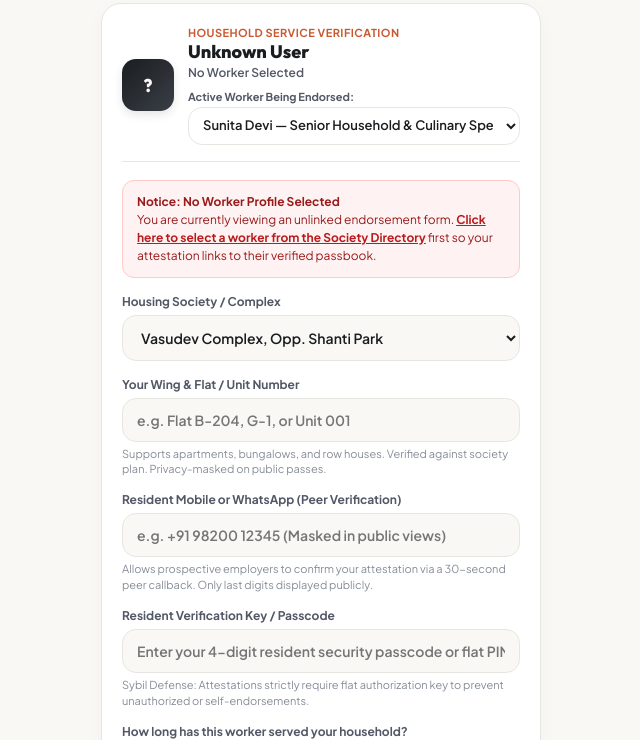
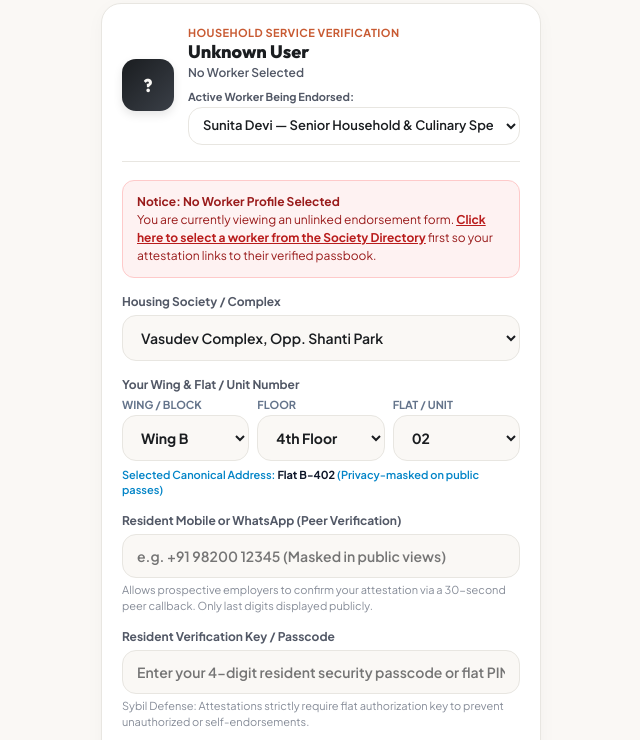
Before and after one commit to Goomba-Koopa/Maanyata-PRJKT, a plain HTML site: page endorse.html in a window 1280 px wide. Shown: the part 60-800 px from the top of the page, without its empty margins (319-959 px from the left). Drawn offline with Linux system fonts and the light colour scheme; no server answers.

Commit message:
feat(endorse): replace free-text address with 3-segment deterministic dropdown selector

```diff
--- a/endorse.html
+++ b/endorse.html
@@ -330,11 +330,74 @@
           <input type="text" id="resSocietyCustom" class="form-input" style="display:none; margin-top:8px;" placeholder="Enter Registered Society Name (e.g. Royal Complex CHS)">
         </div>
 
-        <!-- Flat / Household -->
+        <!-- Flat / Household (Anti-Defamation Deterministic Unit Selector) -->
         <div class="form-group">
-          <label class="form-label" for="resHousehold">Your Wing & Flat / Unit Number</label>
-          <input type="text" id="resHousehold" class="form-input" placeholder="e.g. Flat B-204, G-1, or Unit 001" required autocomplete="off">
-          <div class="form-hint" id="resHouseholdHint">Supports apartments, bungalows, and row houses. Verified against society plan. Privacy-masked on public passes.</div>
+          <label class="form-label">Your Wing & Flat / Unit Number</label>
+          <div style="display:grid; grid-template-columns: 1fr 1fr 1fr; gap: 8px;">
+            <div>
+              <label for="resWing" style="font-size:11px; font-weight:700; color:#64748B; text-transform:uppercase; margin-bottom:4px; display:block;">Wing / Block</label>
+              <select id="resWing" class="form-select" onchange="syncHouseholdUnit()" style="font-weight:700;">
+                <option value="A">Wing A</option>
+                <option value="B" selected>Wing B</option>
+                <option value="C">Wing C</option>
+                <option value="D">Wing D</option>
+                <option value="E">Wing E</option>
+                <option value="F">Wing F</option>
+                <option value="G">Wing G</option>
+                <option value="H">Wing H</option>
+                <option value="Tower 1">Tower 1</option>
+                <option value="Tower 2">Tower 2</option>
+                <option value="Row House">Row House</option>
+                <option value="Bungalow">Bungalow</option>
+              </select>
+            </div>
+            <div>
+              <label for="resFloor" style="font-size:11px; font-weight:700; color:#64748B; text-transform:uppercase; margin-bottom:4px; display:block;">Floor</label>
+              <select id="resFloor" class="form-select" onchange="syncHouseholdUnit()" style="font-weight:700;">
+                <option value="G">Ground</option>
+                <option value="1">1st Floor</option>
+                <option value="2">2nd Floor</option>
+                <option value="3">3rd Floor</option>
+                <option value="4" selected>4th Floor</option>
+                <option value="5">5th Floor</option>
+                <option value="6">6th Floor</option>
+                <option value="7">7th Floor</option>
+                <option value="8">8th Floor</option>
+                <option value="9">9th Floor</option>
+                <option value="10">10th Floor</option>
+                <option value="11">11th Floor</option>
+                <option value="12">12th Floor</option>
+                <option value="13">13th Floor</option>
+                <option value="14">14th Floor</option>
+                <option value="15">15th Floor</option>
+                <option value="16">16th Floor</option>
+                <option value="17">17th Floor</option>
+                <option value="18">18th Floor</option>
+                <option value="19">19th Floor</option>
+                <option value="20">20th Floor</option>
+                <option value="21">21st Floor</option>
+                <option value="22">22nd Floor</option>
+              </select>
+            </div>
+            <div>
+              <label for="resFlatNum" style="font-size:11px; font-weight:700; color:#64748B; text-transform:uppercase; margin-bottom:4px; display:block;">Flat / Unit</label>
+              <select id="resFlatNum" class="form-select" onchange="syncHouseholdUnit()" style="font-weight:700;">
+                <option value="01">01</option>
+                <option value="02" selected>02</option>
+                <option value="03">03</option>
+                <option value="04">04</option>
+                <option value="05">05</option>
+                <option value="06">06</option>
+                <option value="07">07</option>
+                <option value="08">08</option>
+              </select>
+            </div>
+          </div>
+          <!-- Hidden synthesized canonical unit passed to storage and guards -->
+          <input type="hidden" id="resHousehold" value="Flat B-402">
+          <div class="form-hint" id="resHouseholdHint" style="margin-top:6px; font-weight:600; color:#0284C7;">
+            Selected Canonical Address: <span id="resHouseholdPreview" style="font-weight:800; color:#0F172A;">Flat B-402</span> (Privacy-masked on public passes)
+          </div>
         </div>
 
         <!-- Resident Peer Callback (Anti-Sybil Grounding) -->
@@ -718,32 +781,45 @@
         .trim();
     }
 
+    // Canonical Household Unit Synthesizer (No-Keyboard Deterministic Engine)
+    function syncHouseholdUnit() {
+      const wingEl = document.getElementById("resWing");
+      const floorEl = document.getElementById("resFloor");
+      const flatEl = document.getElementById("resFlatNum");
+      const targetInput = document.getElementById("resHousehold");
+      const preview = document.getElementById("resHouseholdPreview");
+
+      if (!wingEl || !floorEl || !flatEl || !targetInput) return;
+
+      const wing = wingEl.value;
+      const floor = floorEl.value;
+      const flat = flatEl.value;
+
+      let canonical = "";
+      if (wing === "Row House" || wing === "Bungalow") {
+        canonical = `${wing} ${floor === "G" ? "Ground" : floor}-${flat}`;
+      } else {
+        const floorPrefix = floor === "G" ? "G" : floor;
+        canonical = `Flat ${wing}-${floorPrefix}${flat}`;
+      }
+
+      targetInput.value = canonical;
+      if (preview) preview.textContent = canonical;
+    }
+
     // Dynamic Society Hint Updater
     function onSocietyChange() {
       const soc = document.getElementById("resSociety").value;
       const customInput = document.getElementById("resSocietyCustom");
-      const hint = document.getElementById("resHouseholdHint");
-      const householdInput = document.getElementById("resHousehold");
 
       if (soc === "OTHER") {
         customInput.style.display = "block";
         customInput.required = true;
-        hint.textContent = "Specify your registered society and flat number (e.g. Flat B-402, Royal Complex CHS).";
-        householdInput.placeholder = "e.g. Flat B-402, Building 4";
       } else {
         customInput.style.display = "none";
         customInput.required = false;
-        if (soc === "Vasudev Complex") {
-          hint.textContent = "Verified Vasudev Complex: Wings A to G. Supports G-1, 001, Flat 101-404.";
-          householdInput.placeholder = "e.g. G-1, 001 or Flat B-203";
-        } else if (soc === "Maryland Palms CHS") {
-          hint.textContent = "Verified Maryland Palms: Wings A, B, C, D (Flats 101 to 704).";
-          householdInput.placeholder = "e.g. Flat B-402";
-        } else {
-          hint.textContent = `Verified ${soc}. Flat number privacy-masked on public passes.`;
-          householdInput.placeholder = "e.g. Flat A-202";
-        }
       }
+      syncHouseholdUnit();
     }
 
     // Strict Content Safety Guard: Slurs, profanity, and defamatory accusations banned
@@ -900,6 +976,21 @@
 
       if (urlUnit) {
         document.getElementById("resHousehold").value = urlUnit;
+        const preview = document.getElementById("resHouseholdPreview");
+        if (preview) preview.textContent = urlUnit;
+
+        // Attempt to parse wing, floor, flat into selects if formatted like Flat B-402
+        const m = urlUnit.match(/Flat\s+([A-Za-z])-(G|\d)(\d{2})/i);
+        if (m) {
+          const wEl = document.getElementById("resWing");
+          const flEl = document.getElementById("resFloor");
+          const fnEl = document.getElementById("resFlatNum");
+          if (wEl) wEl.value = m[1].toUpperCase();
+          if (flEl) flEl.value = m[2];
+          if (fnEl) fnEl.value = m[3];
+        }
+      } else {
+        syncHouseholdUnit();
       }
 
       // Populate Worker Dropdown
```
